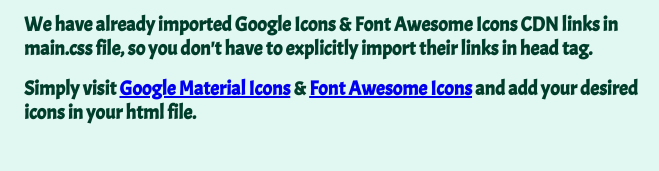
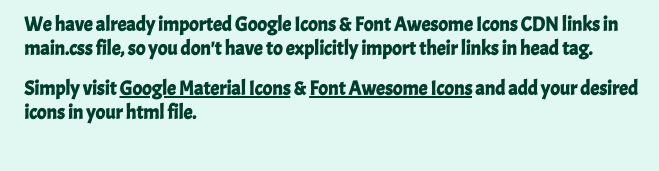
Before and after one commit to kedark152/Forest-UI, a plain HTML site: page index.html in a window 1280 px wide. Shown: the part 823-994 px from the top of the page, 0-659 px from the left. Drawn offline with Linux system fonts and the light colour scheme.

Commit message:
added colors to links in get started

```diff
--- a/style.css
+++ b/style.css
@@ -97,3 +97,6 @@ footer{
     transform: scale(1);
     overflow: hidden;
 }
+.search-icons-links{
+    color: var(--primary);
+}
```
